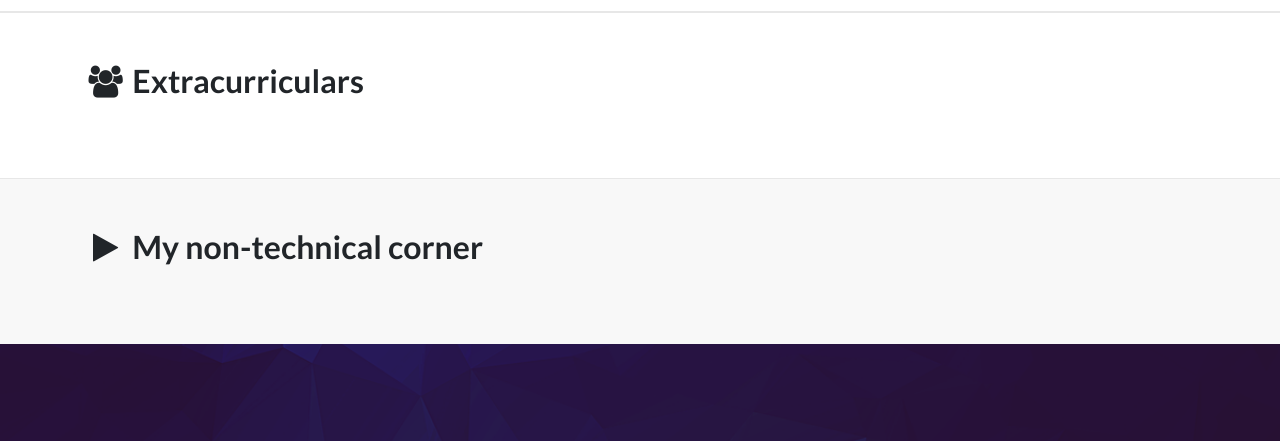
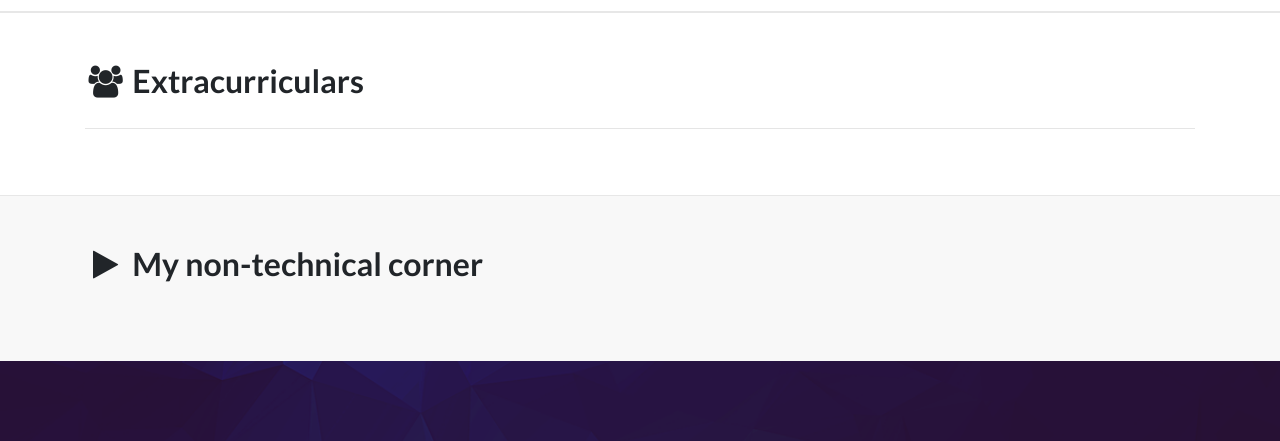
Before and after one commit to tdoan1024/tdoan.dev, a website: page index.html in a window 1280 px wide. Shown: the part 2220-2661 px from the top of the page. Drawn offline with nearby package versions, Linux system fonts and the light colour scheme.

Commit message:
Update index.html

```diff
--- a/index.html
+++ b/index.html
@@ -628,7 +628,7 @@
               <h2 class="section-heading">
                   <i class="fa fa-group fa-fw"></i> Extracurriculars
               </h2>
-<!--            <hr class="divider" />-->
+            <hr class="divider" />
 <!--            <h5>Design Lead</h5>-->
 <!--            <p class="lead">cuHacking 2020</p>-->
 <!--            <hr />-->
```
